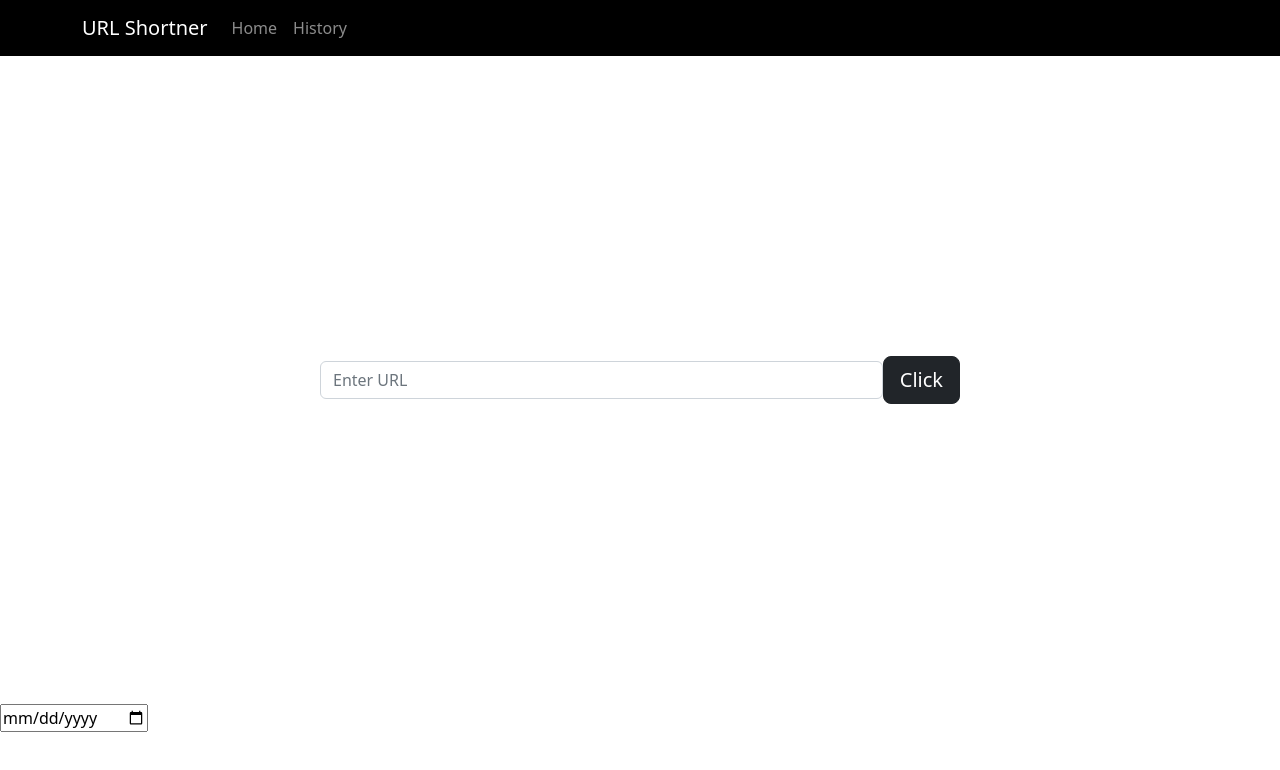
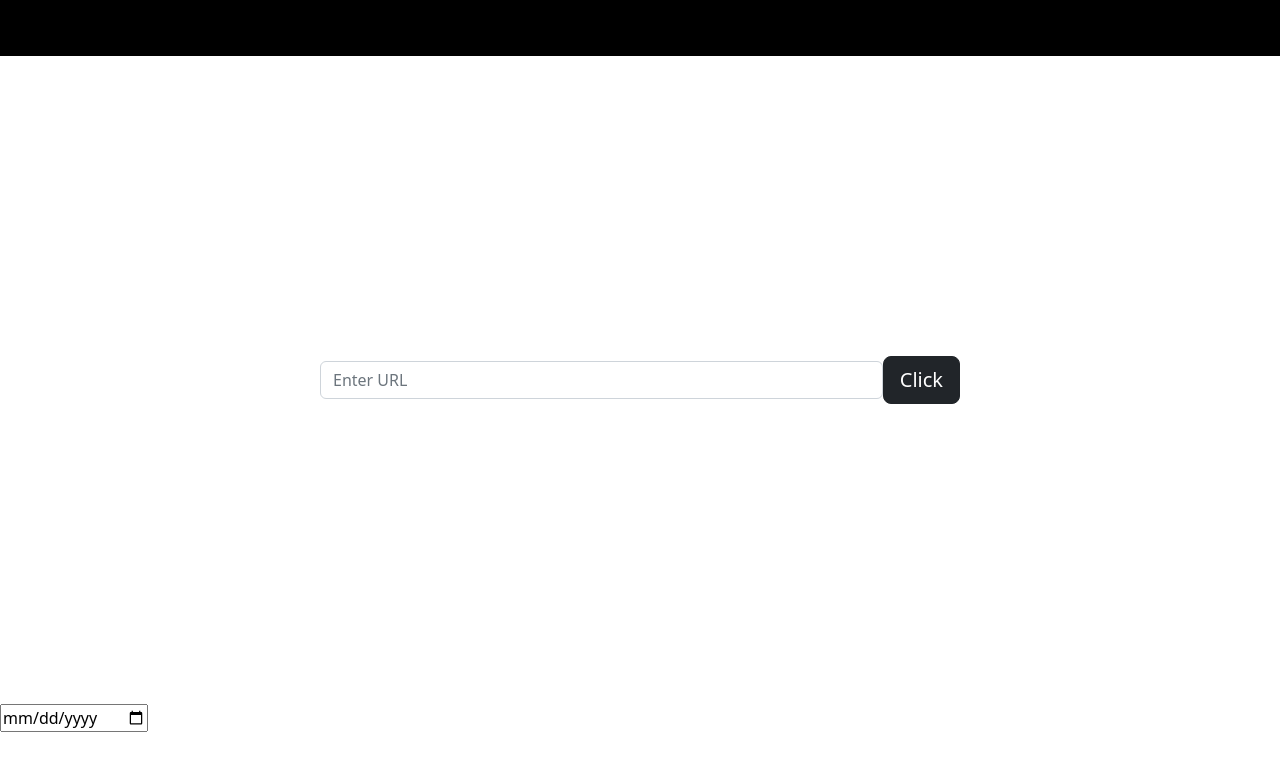
Before and after one commit to xaeedcntr/mid-project, a React (Create React App) app: page / in a window 1280 px wide. Shown: the top 770 px of the page. Built offline with nearby package versions, Linux system fonts and the light colour scheme; the HTML template or start-up script is replaced by a standard one.

Commit message:
check the working of code

```diff
--- a/src/NavbarComp.js
+++ b/src/NavbarComp.js
@@ -10,7 +10,7 @@ import { Link, NavLink } from 'react-router-dom';
 function NavbarComponent() {
   return (
    <>
-    <Navbar id="nav" expand="lg" variant="dark">
+    <Navbar id="nav" expand="lg" variant="grey">
       <Container>
         <Navbar.Brand href="#home">URL Shortner</Navbar.Brand>
         <Navbar.Toggle aria-controls="basic-navbar-nav" />
@@ -19,8 +19,7 @@ function NavbarComponent() {
             <Nav.Link  as={Link} to= "/" className='.nav-link'>Home</Nav.Link>
             <Nav.Link  as={Link} to= "/history" className='.nav-link'>History</Nav.Link>
 
-
-          </Nav>
+            </Nav>
         </Navbar.Collapse>
       </Container>
     </Navbar>
```
